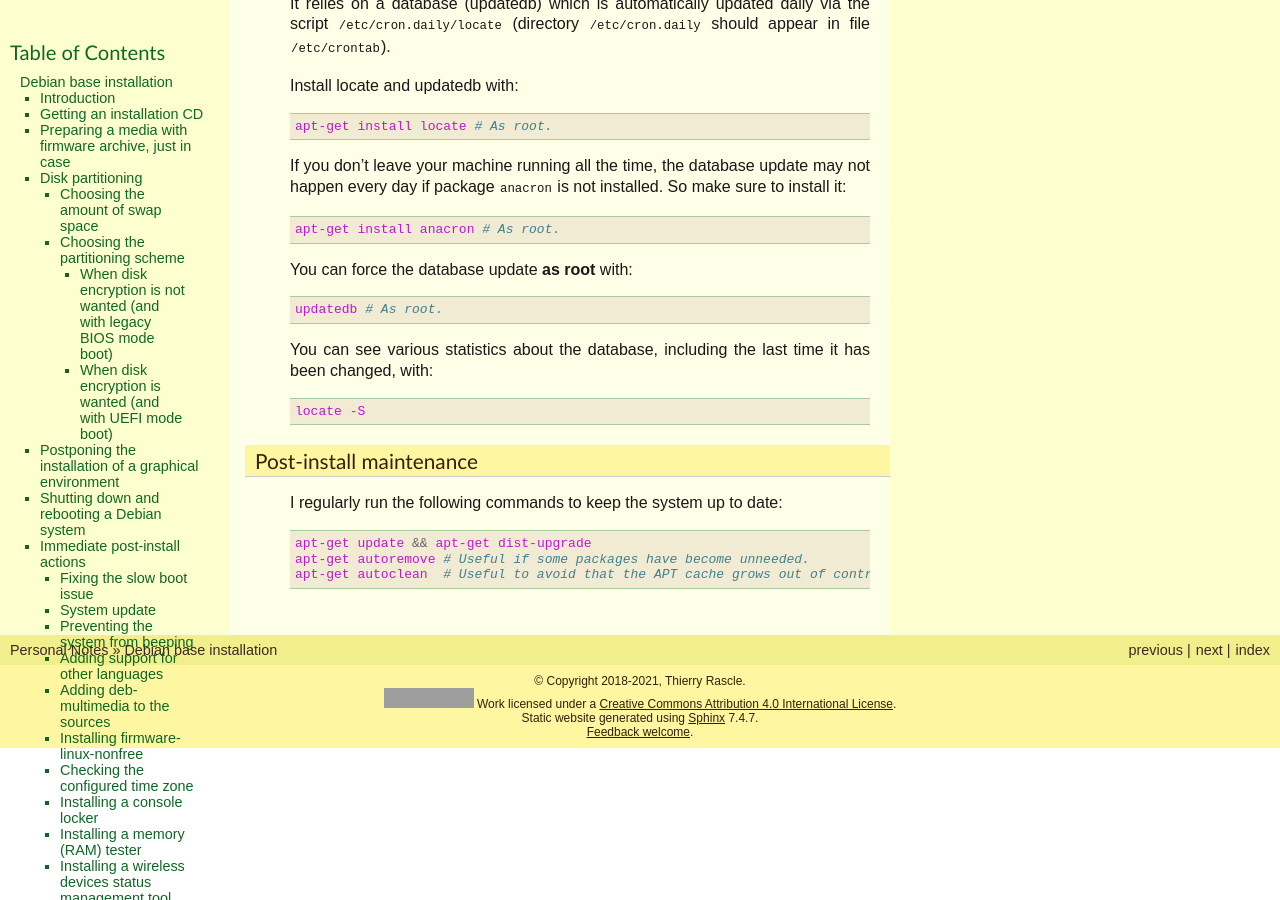
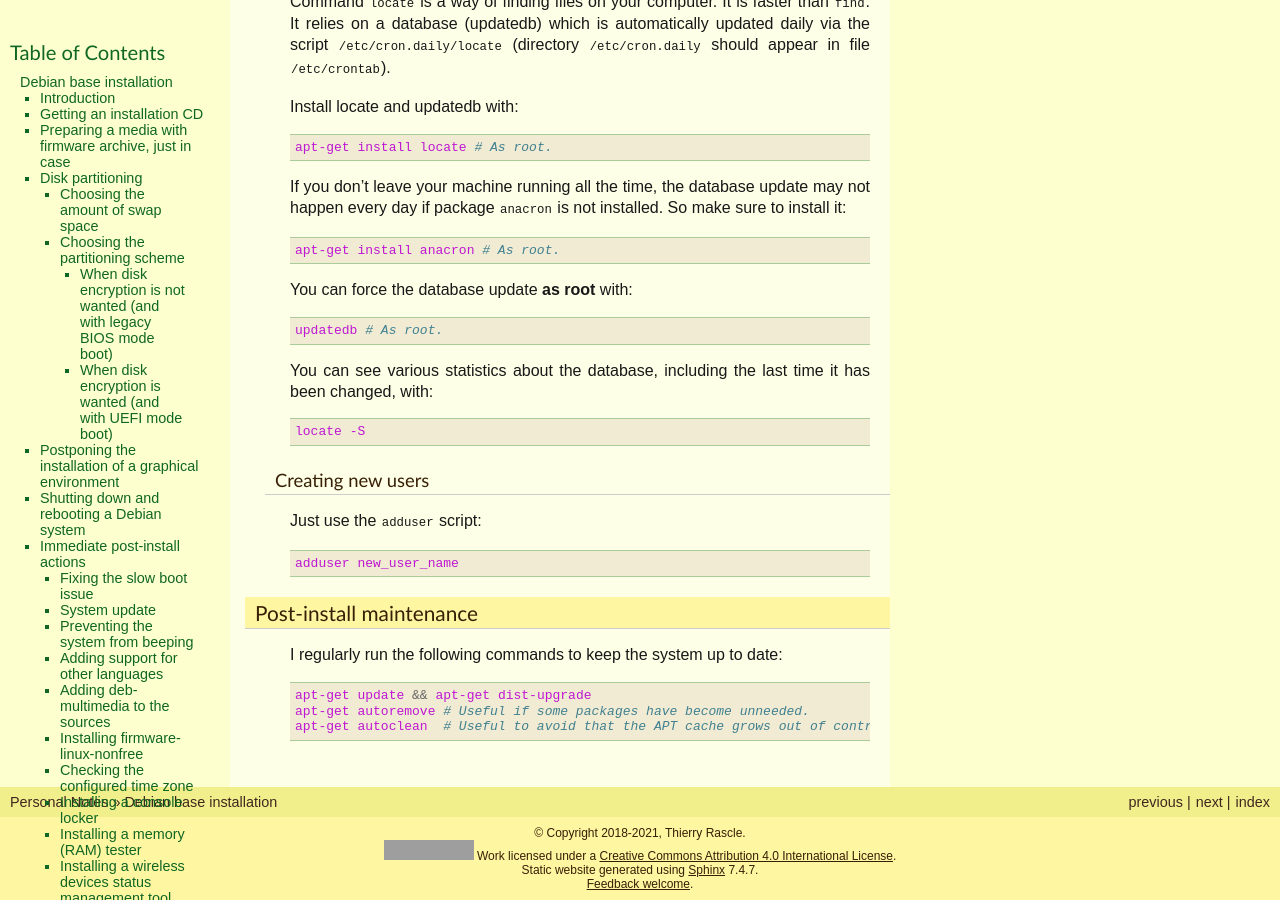
Before and after one commit to thierr26/thierr26_personal_notes_sphinx_sources, a Sphinx documentation site: the page built from source/debian_base_install.rst, in a window 1280 px wide and 900 px high, scrolled down 8119 px. Built offline with Sphinx 7.4.7, drawn with Linux system fonts in a browser that asks for light colours; grey boxes are pictures that could not be loaded.

Commit message:
Add the "Creating new users" section

```diff
--- a/source/debian_base_install.rst
+++ b/source/debian_base_install.rst
@@ -532,6 +532,17 @@
   locate -S
 
 
+Creating new users
+~~~~~~~~~~~~~~~~~~
+
+.. index::
+  single: adduser
+
+Just use the ``adduser`` script::
+
+  adduser new_user_name
+
+
 Post-install maintenance
 ------------------------
 
```
